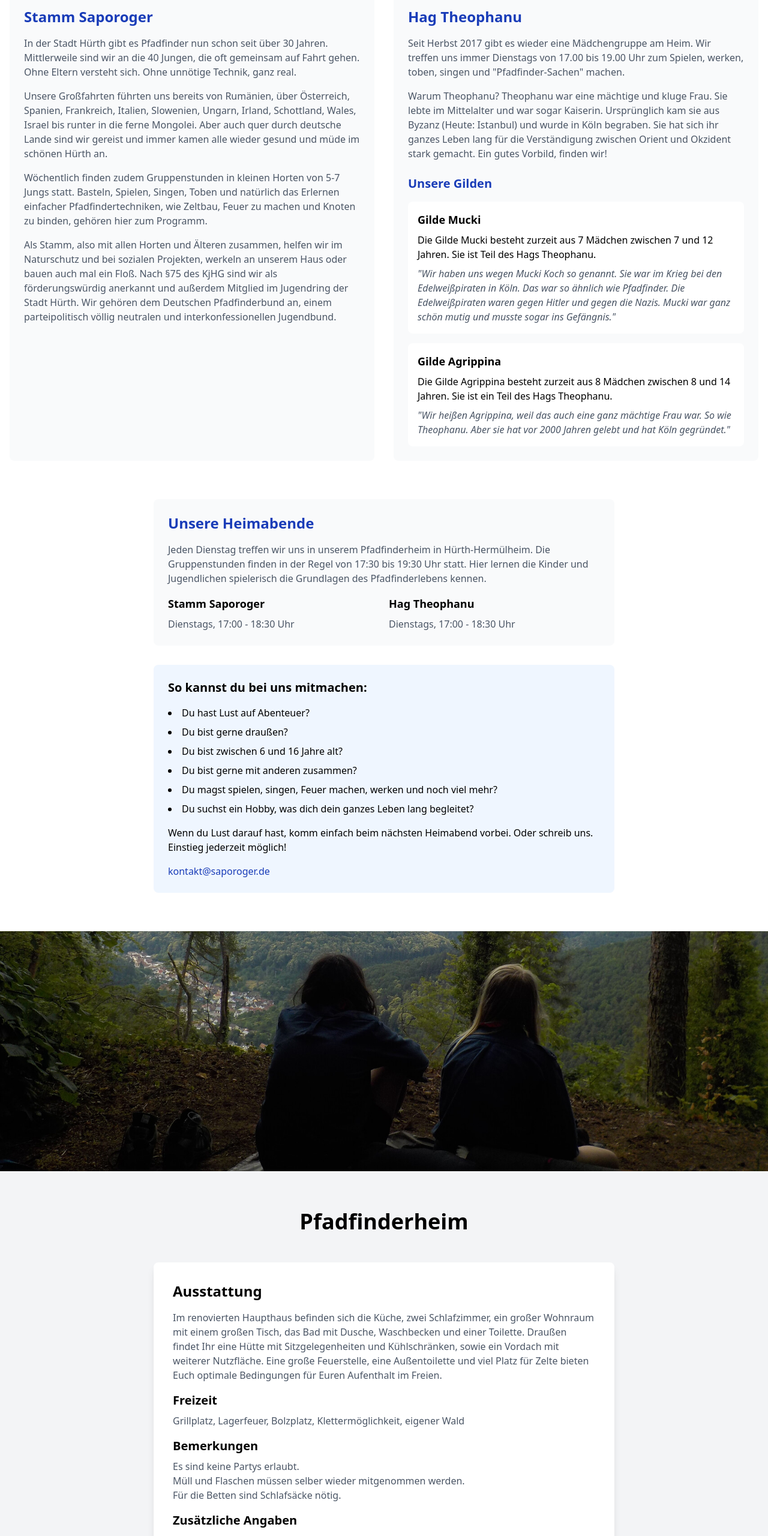
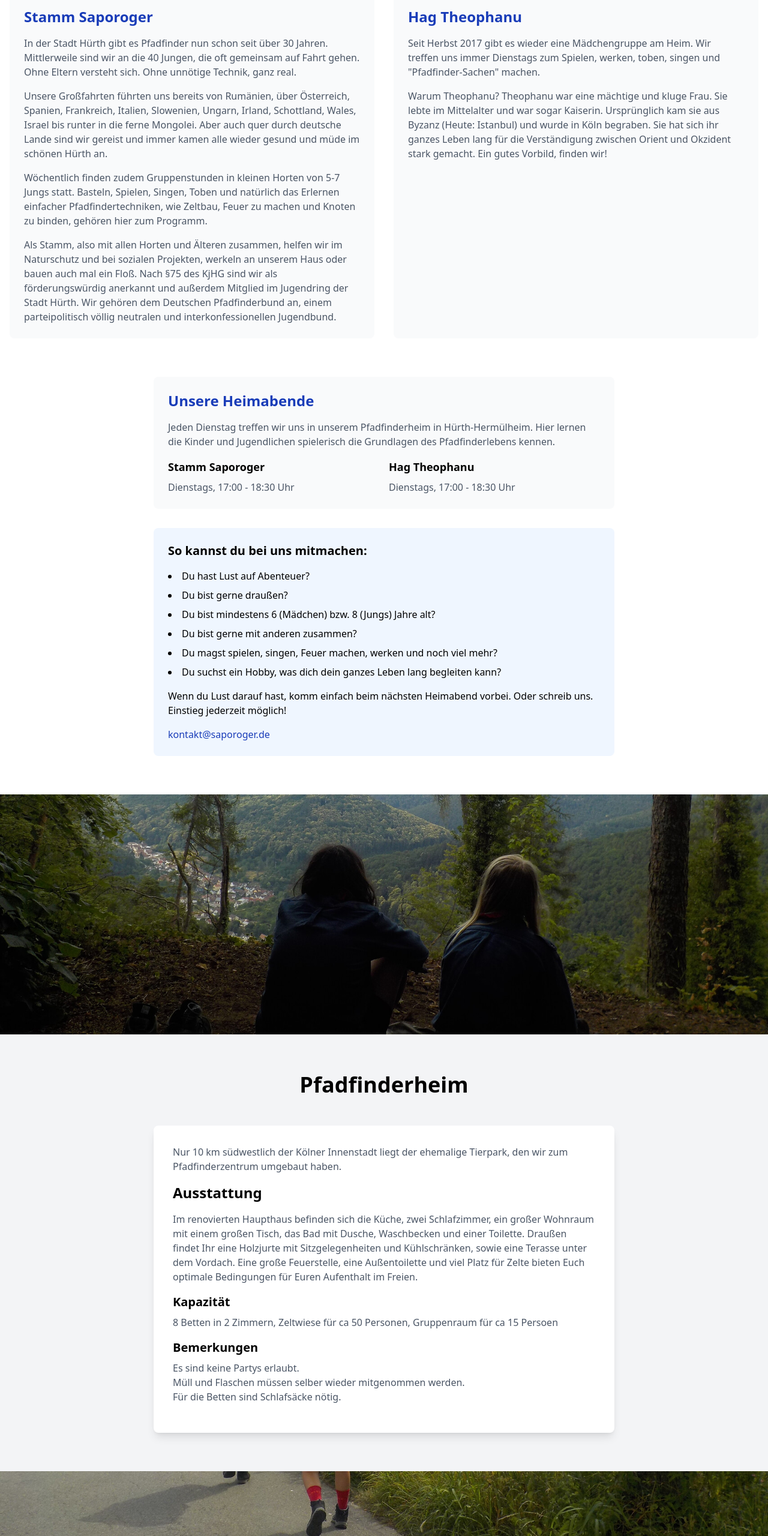
Before and after one commit to RonniSchmittner/Pfadfinder-Website, a plain HTML site: page index.html in a window 1280 px wide. Shown: the part 960-3520 px from the top of the page at 60% size. Drawn offline with Linux system fonts and the light colour scheme.

Commit message:
wappen, heimvermietung, gilden entfernt

```diff
--- a/index.html
+++ b/index.html
@@ -85,33 +85,13 @@
                 <div class="bg-gray-50 p-6 rounded-lg">
                     <h3 class="text-2xl font-semibold mb-4 text-blue-800">Hag Theophanu</h3>
                     <p class="text-gray-600 mb-4">
-                        Seit Herbst 2017 gibt es wieder eine Mädchengruppe am Heim. Wir treffen uns immer Dienstags von 17.00 bis 19.00 Uhr zum Spielen, werken, toben, singen und "Pfadfinder-Sachen" machen.
+                        Seit Herbst 2017 gibt es wieder eine Mädchengruppe am Heim. Wir treffen uns immer Dienstags zum Spielen, werken, toben, singen und "Pfadfinder-Sachen" machen.
                     </p>
                     <p class="text-gray-600 mb-6">
                         Warum Theophanu? Theophanu war eine mächtige und kluge Frau. Sie lebte im Mittelalter und war sogar Kaiserin. Ursprünglich kam sie aus Byzanz (Heute: Istanbul) und wurde in Köln begraben. Sie hat sich ihr ganzes Leben lang für die Verständigung zwischen Orient und Okzident stark gemacht. Ein gutes Vorbild, finden wir!
                     </p>
 
-                    <h4 class="text-xl font-semibold mb-4 text-blue-800">Unsere Gilden</h4>
-                    <div class="space-y-4">
-                        <div class="bg-white p-4 rounded-lg">
-                            <h5 class="text-lg font-semibold mb-2">Gilde Mucki</h5>
-                            <p class="mb-2">
-                                Die Gilde Mucki besteht zurzeit aus 7 Mädchen zwischen 7 und 12 Jahren. Sie ist Teil des Hags Theophanu.
-                            </p>
-                            <p class="italic text-gray-600">
-                                "Wir haben uns wegen Mucki Koch so genannt. Sie war im Krieg bei den Edelweißpiraten in Köln. Das war so ähnlich wie Pfadfinder. Die Edelweißpiraten waren gegen Hitler und gegen die Nazis. Mucki war ganz schön mutig und musste sogar ins Gefängnis."
-                            </p>
-                        </div>
-                        <div class="bg-white p-4 rounded-lg">
-                            <h5 class="text-lg font-semibold mb-2">Gilde Agrippina</h5>
-                            <p class="mb-2">
-                                Die Gilde Agrippina besteht zurzeit aus 8 Mädchen zwischen 8 und 14 Jahren. Sie ist ein Teil des Hags Theophanu.
-                            </p>
-                            <p class="italic text-gray-600">
-                                "Wir heißen Agrippina, weil das auch eine ganz mächtige Frau war. So wie Theophanu. Aber sie hat vor 2000 Jahren gelebt und hat Köln gegründet."
-                            </p>
-                        </div>
-                    </div>
+
                 </div>
             </div>
 
@@ -119,7 +99,7 @@
                 <div class="bg-gray-50 p-6 rounded-lg mb-8">
                     <h3 class="text-2xl font-semibold mb-4 text-blue-800">Unsere Heimabende</h3>
                     <p class="text-gray-600 mb-4">
-                        Jeden Dienstag treffen wir uns in unserem Pfadfinderheim in Hürth-Hermülheim. Die Gruppenstunden finden in der Regel von 17:30 bis 19:30 Uhr statt. Hier lernen die Kinder und Jugendlichen spielerisch die Grundlagen des Pfadfinderlebens kennen.
+                        Jeden Dienstag treffen wir uns in unserem Pfadfinderheim in Hürth-Hermülheim. Hier lernen die Kinder und Jugendlichen spielerisch die Grundlagen des Pfadfinderlebens kennen.
                     </p>
                     <div class="grid md:grid-cols-2 gap-4">
                         <div>
@@ -138,10 +118,10 @@
                     <ul class="list-disc list-inside space-y-2">
                         <li>Du hast Lust auf Abenteuer?</li>
                         <li>Du bist gerne draußen?</li>
-                        <li>Du bist zwischen 6 und 16 Jahre alt?</li>
+                        <li>Du bist mindestens 6 (Mädchen) bzw. 8 (Jungs) Jahre alt?</li>
                         <li>Du bist gerne mit anderen zusammen?</li>
                         <li>Du magst spielen, singen, Feuer machen, werken und noch viel mehr?</li>
-                        <li>Du suchst ein Hobby, was dich dein ganzes Leben lang begleitet?</li>
+                        <li>Du suchst ein Hobby, was dich dein ganzes Leben lang begleiten kann?</li>
                     </ul>
                     <p class="mt-4">
                         Wenn du Lust darauf hast, komm einfach beim nächsten Heimabend vorbei. Oder schreib uns. Einstieg jederzeit möglich!
@@ -164,14 +144,14 @@
         <div class="container mx-auto px-4">
             <h2 class="text-3xl md:text-4xl font-bold text-center mb-8 md:mb-12">Pfadfinderheim</h2>
             <div class="max-w-3xl mx-auto bg-white p-6 md:p-8 rounded-lg shadow-lg">
+                <p class="text-gray-600 mb-4">Nur 10 km südwestlich der Kölner Innenstadt liegt der ehemalige Tierpark, den wir zum Pfadfinderzentrum umgebaut haben.</p>
                 <h3 class="text-xl md:text-2xl font-bold mb-4">Ausstattung</h3>
-                <p class="text-gray-600 mb-4">Im renovierten Haupthaus befinden sich die Küche, zwei Schlafzimmer, ein großer Wohnraum mit einem großen Tisch, das Bad mit Dusche, Waschbecken und einer Toilette. Draußen findet Ihr eine Hütte mit Sitzgelegenheiten und Kühlschränken, sowie ein Vordach mit weiterer Nutzfläche. Eine große Feuerstelle, eine Außentoilette und viel Platz für Zelte bieten Euch optimale Bedingungen für Euren Aufenthalt im Freien.</p>
-                <h3 class="text-lg md:text-xl font-bold mb-2">Freizeit</h3>
-                <p class="text-gray-600 mb-4">Grillplatz, Lagerfeuer, Bolzplatz, Klettermöglichkeit, eigener Wald</p>
+                <p class="text-gray-600 mb-4">Im renovierten Haupthaus befinden sich die Küche, zwei Schlafzimmer, ein großer Wohnraum mit einem großen Tisch, das Bad mit Dusche, Waschbecken und einer Toilette. Draußen findet Ihr eine Holzjurte mit Sitzgelegenheiten und Kühlschränken, sowie eine Terasse unter dem Vordach. Eine große Feuerstelle, eine Außentoilette und viel Platz für Zelte bieten Euch optimale Bedingungen für Euren Aufenthalt im Freien.</p>
+                <h3 class="text-lg md:text-xl font-bold mb-2">Kapazität</h3>
+                <p class="text-gray-600 mb-4">8 Betten in 2 Zimmern, Zeltwiese für ca 50 Personen, Gruppenraum für ca 15 Persoen</p>
                 <h3 class="text-lg md:text-xl font-bold mb-2">Bemerkungen</h3>
                 <p class="text-gray-600 mb-4">Es sind keine Partys erlaubt.<br>Müll und Flaschen müssen selber wieder mitgenommen werden.<br>Für die Betten sind Schlafsäcke nötig.</p>
-                <h3 class="text-lg md:text-xl font-bold mb-2">Zusätzliche Angaben</h3>
-                <p class="text-gray-600 mb-4">Nur 10 km südwestlich der Kölner Innenstadt liegt der alte Tierpark.</p>
+
             </div>
         </div>
     </section>
@@ -237,8 +217,11 @@
         <div class="container mx-auto px-4">
             <h2 class="text-3xl md:text-4xl font-bold text-center mb-8 md:mb-12">Kontakt</h2>
             <div class="max-w-3xl mx-auto bg-white p-6 md:p-8 rounded-lg shadow-lg text-center">
+                <p class="m-4">
+                    Komm gerne einfach beim nächsten Heimabend vorbei. Oder schreib uns.
+                </p>
                 <a href="mailto:kontakt@saporoger.de" class="inline-block bg-blue-900 text-white px-6 md:px-8 py-3 rounded-full font-bold hover:bg-blue-800 transition duration-300">
-                    Kontaktieren Sie uns
+                    Kontaktiere uns
                 </a>
             </div>
         </div>
@@ -272,113 +255,6 @@
         </div>
     </div>
 
-    <script>
-        // Mobile menu functionality
-        const mobileMenuButton = document.getElementById('mobile-menu-button');
-        const mobileMenu = document.getElementById('mobile-menu');
-
-        mobileMenuButton.addEventListener('click', () => {
-            mobileMenu.classList.toggle('hidden');
-        });
-
-        // Close mobile menu when clicking a link
-        const mobileLinks = mobileMenu.getElementsByTagName('a');
-        for (let link of mobileLinks) {
-            link.addEventListener('click', () => {
-                mobileMenu.classList.add('hidden');
-            });
-        }
-
-        // Modal functionality
-        document.getElementById('impressum-link').onclick = function() {
-            document.getElementById('impressum-modal').classList.remove('hidden');
-        };
-
-        document.getElementById('close-impressum').onclick = function() {
-            document.getElementById('impressum-modal').classList.add('hidden');
-        };
-
-        document.getElementById('impressum-modal').onclick = function(e) {
-            if (e.target === this) {
-                this.classList.add('hidden');
-            }
-        };
-
-        // Lazy loading for images
-        document.addEventListener('DOMContentLoaded', function() {
-            const lazyImages = document.querySelectorAll('img[loading="lazy"]');
-
-            if ('IntersectionObserver' in window) {
-                const imageObserver = new IntersectionObserver((entries, observer) => {
-                    entries.forEach(entry => {
-                        if (entry.isIntersecting) {
-                            const img = entry.target;
-                            img.classList.add('loaded');
-                            observer.unobserve(img);
-                        }
-                    });
-                });
-
-                lazyImages.forEach(img => imageObserver.observe(img));
-            } else {
-                // Fallback for browsers that don't support IntersectionObserver
-                lazyImages.forEach(img => img.classList.add('loaded'));
-            }
-        });
-
-        // Section visibility animation
-        const sections = document.querySelectorAll('section');
-
-        const observerOptions = {
-            root: null,
-            rootMargin: '0px',
-            threshold: 0.1
-        };
-
-        const sectionObserver = new IntersectionObserver((entries, observer) => {
-            entries.forEach(entry => {
-                if (entry.isIntersecting) {
-                    entry.target.classList.add('visible');
-                    observer.unobserve(entry.target);
-                }
-            });
-        }, observerOptions);
-
-        sections.forEach(section => sectionObserver.observe(section));
-
-        // Smooth scroll for anchor links
-        document.querySelectorAll('a[href^="#"]').forEach(anchor => {
-            anchor.addEventListener('click', function (e) {
-                e.preventDefault();
-                const target = document.querySelector(this.getAttribute('href'));
-                if (target) {
-                    target.scrollIntoView({
-                        behavior: 'smooth'
-                    });
-                }
-            });
-        });
-
-        // Parallax effect
-        document.addEventListener('scroll', function() {
-            const parallaxBgs = document.querySelectorAll('.parallax-bg');
-            parallaxBgs.forEach(bg => {
-                const container = bg.parentElement;
-                const rect = container.getBoundingClientRect();
-                const scrollTop = window.pageYOffset || document.documentElement.scrollTop;
-
-                // Calculate how far the container is from the top of the viewport
-                const containerTop = rect.top + scrollTop;
-                const containerBottom = containerTop + rect.height;
-
-                // Only apply effect when container is in or near viewport
-                if (containerBottom > scrollTop && containerTop < scrollTop + window.innerHeight) {
-                    const speed = 0.2; // Reduced speed for smoother effect
-                    const yPos = (scrollTop - containerTop) * speed;
-                    bg.style.backgroundPosition = `center ${yPos}px`;
-                }
-            });
-        });
-    </script>
+    <script src="script.js"></script>
 </body>
 </html>
--- /dev/null
+++ b/script.js
@@ -0,0 +1,106 @@
+// Mobile menu functionality
+const mobileMenuButton = document.getElementById('mobile-menu-button');
+const mobileMenu = document.getElementById('mobile-menu');
+
+mobileMenuButton.addEventListener('click', () => {
+    mobileMenu.classList.toggle('hidden');
+});
+
+// Close mobile menu when clicking a link
+const mobileLinks = mobileMenu.getElementsByTagName('a');
+for (let link of mobileLinks) {
+    link.addEventListener('click', () => {
+        mobileMenu.classList.add('hidden');
+    });
+}
+
+// Modal functionality
+document.getElementById('impressum-link').onclick = function() {
+    document.getElementById('impressum-modal').classList.remove('hidden');
+};
+
+document.getElementById('close-impressum').onclick = function() {
+    document.getElementById('impressum-modal').classList.add('hidden');
+};
+
+document.getElementById('impressum-modal').onclick = function(e) {
+    if (e.target === this) {
+        this.classList.add('hidden');
+    }
+};
+
+// Lazy loading for images
+document.addEventListener('DOMContentLoaded', function() {
+    const lazyImages = document.querySelectorAll('img[loading="lazy"]');
+
+    if ('IntersectionObserver' in window) {
+        const imageObserver = new IntersectionObserver((entries, observer) => {
+            entries.forEach(entry => {
+                if (entry.isIntersecting) {
+                    const img = entry.target;
+                    img.classList.add('loaded');
+                    observer.unobserve(img);
+                }
+            });
+        });
+
+        lazyImages.forEach(img => imageObserver.observe(img));
+    } else {
+        // Fallback for browsers that don't support IntersectionObserver
+        lazyImages.forEach(img => img.classList.add('loaded'));
+    }
+});
+
+// Section visibility animation
+const sections = document.querySelectorAll('section');
+
+const observerOptions = {
+    root: null,
+    rootMargin: '0px',
+    threshold: 0.1
+};
+
+const sectionObserver = new IntersectionObserver((entries, observer) => {
+    entries.forEach(entry => {
+        if (entry.isIntersecting) {
+            entry.target.classList.add('visible');
+            observer.unobserve(entry.target);
+        }
+    });
+}, observerOptions);
+
+sections.forEach(section => sectionObserver.observe(section));
+
+// Smooth scroll for anchor links
+document.querySelectorAll('a[href^="#"]').forEach(anchor => {
+    anchor.addEventListener('click', function (e) {
+        e.preventDefault();
+        const target = document.querySelector(this.getAttribute('href'));
+        if (target) {
+            target.scrollIntoView({
+                behavior: 'smooth'
+            });
+        }
+    });
+});
+
+// Parallax effect
+document.addEventListener('scroll', function() {
+    const parallaxBgs = document.querySelectorAll('.parallax-bg');
+    parallaxBgs.forEach(bg => {
+        const container = bg.parentElement;
+        const rect = container.getBoundingClientRect();
+        const scrollTop = window.pageYOffset || document.documentElement.scrollTop;
+
+        // Calculate how far the container is from the top of the viewport
+        const containerTop = rect.top + scrollTop;
+        const containerBottom = containerTop + rect.height;
+
+        // Only apply effect when container is in or near viewport
+        if (containerBottom > scrollTop && containerTop < scrollTop + window.innerHeight) {
+            const speed = 0.2; // Reduced speed for smoother effect
+            const yPos = (scrollTop - containerTop) * speed;
+            bg.style.backgroundPosition = `center ${yPos}px`;
+        }
+    });
+});
```
Also changed, not shown: Saporoger1.svg (added), saporoger.png.
